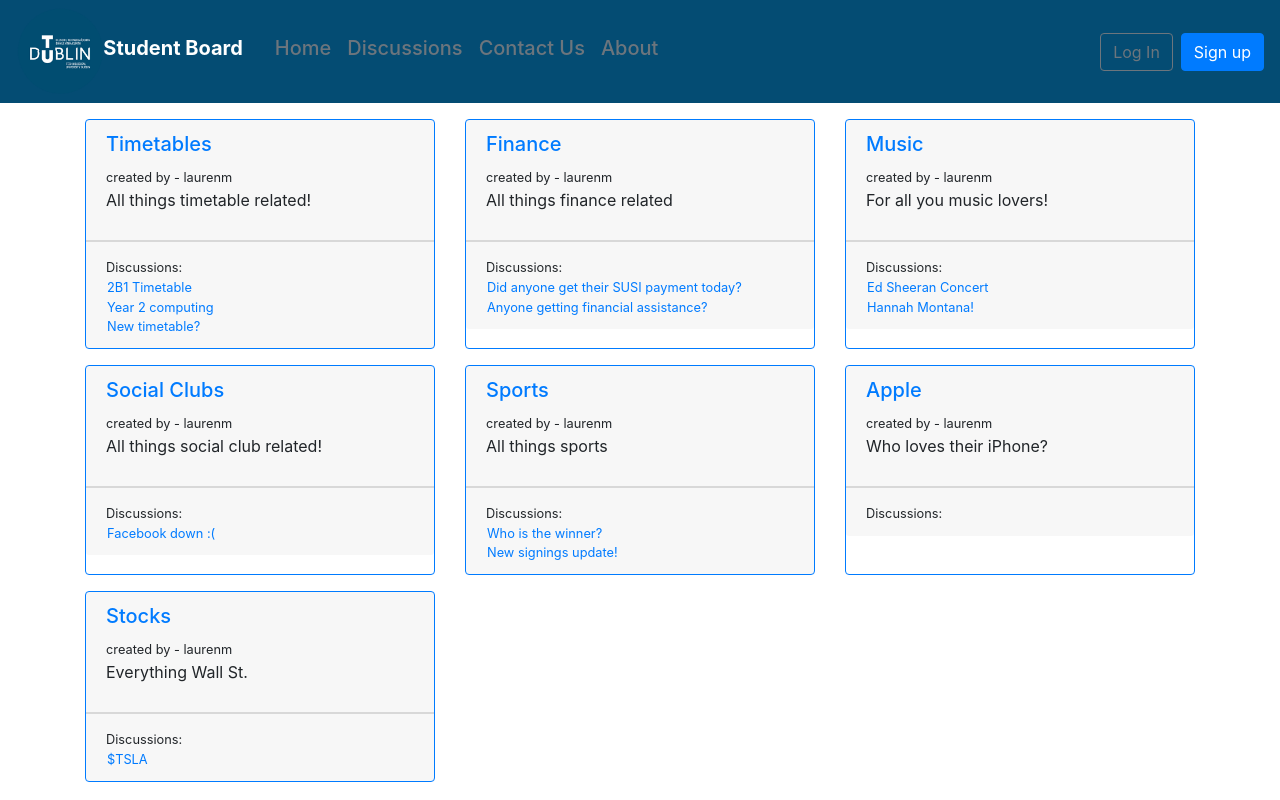
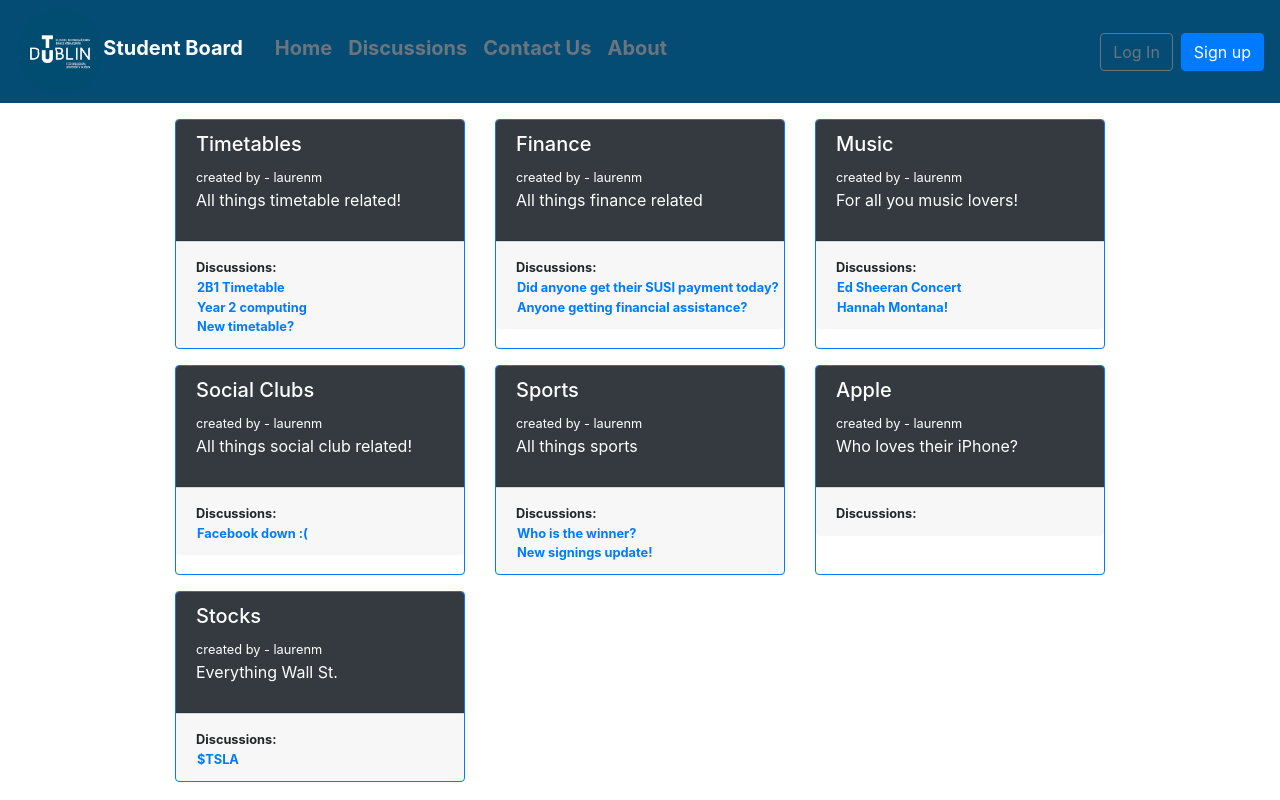
Before and after one commit to RhysMcCabe/come_slim_with_me, a Django app: page / in a window 1280 px wide. Run offline with Django 3.2, Linux system fonts and the light colour scheme; data comes from the database, SQL or seed files in the repository; both versions use the stored data as it was after the commit; some libraries are stand-ins or nearby versions.

Commit message:
Design change

```diff
--- a/messageboard/models.py
+++ b/messageboard/models.py
@@ -29,6 +29,7 @@ class Discussion(models.Model):
         get_user_model(),
         on_delete=models.CASCADE,
     )
+    date = models.DateTimeField(auto_now_add=True),
 
     def __str__(self):
         return self.title
--- a/messageboard/urls.py
+++ b/messageboard/urls.py
@@ -19,7 +19,7 @@ urlpatterns = [
     path('discussion/<int:pk>/delete/',
          DiscussionDeleteView.as_view(), name='discussion_delete'),
     path('new/', DiscussionCreateView.as_view(), name='discussion_new'),
-    path('topic/<int:pk>/', DiscussionListView.as_view(), name='discussion_list'),
+    path('discussions', DiscussionListView.as_view(), name='discussion_list'),
     path('discussion/<int:pk>/',
          DiscussionDetailView.as_view(), name='discussion_detail'),
     path('', TopicListView.as_view(), name='topic'),
--- a/messageboard/views.py
+++ b/messageboard/views.py
@@ -4,13 +4,14 @@ from django.views.generic.edit import UpdateView, DeleteView, CreateView
 from django.urls import reverse_lazy
 from .models import Discussion, Topic, Comment
 from braces.views import SelectRelatedMixin
-
+from datetime import datetime
 
 class DiscussionListView(ListView):
     model = Discussion
     template_name = 'discussion_list.html'
     context_object_name = 'all_discussions_list'
     select_related = ("member", "topic")
+    date_created = ("dates")
 
 
 class DiscussionDetailView(DetailView):
@@ -48,7 +49,8 @@ class DiscussionDeleteView(LoginRequiredMixin, UserPassesTestMixin, DeleteView):
 class DiscussionCreateView(CreateView):
     model = Discussion
     template_name = 'discussion_new.html'
-    fields = ('title', 'body', 'topic')
+    fields = ('title', 'body', 'topic',)
+    success_url = reverse_lazy('discussion_list')
 
     def form_valid(self, form):
         form.instance.member = self.request.user
--- a/templates/base.html
+++ b/templates/base.html
@@ -20,9 +20,9 @@
   <nav class="navbar navbar-expand-sm">
     <img src="/static/images/TUD.png" alt="tud-logo">
     <a class="text-white pr-3 font-weight-bold h5" href="{% url 'home' %}">Student Board</a>
-    <ul class="navbar-nav text h5 ml-2 pb-2 float-left">
+    <ul class="navbar-nav text h5 ml-2 pb-2 float-left font-weight-bold">
       <li class="nav-link"><a class="text-muted" href="{% url 'home' %}">Home</a></li>
-      <li class="nav-link"><a class="text-muted" href="#">Discussions</a></li>
+      <li class="nav-link"><a class="text-muted" href="{% url 'discussion_list' %}">Discussions</a></li>
       <li class="nav-link"><a class="text-muted" href="{% url 'contactus' %}">Contact Us</a></li>
       <li class="nav-link"><a class="text-muted" href="#">About</a></li>
     </ul>
@@ -57,7 +57,7 @@
     </div>
   </nav>
   <main>
-    <div class="container">
+    <div class="container w-75">
       {% block content %}
       {% endblock content %}
     </div>
--- a/templates/discussion_list.html
+++ b/templates/discussion_list.html
@@ -7,11 +7,11 @@
 
 <div class="row">
 
-    {% for discussion in all_discussions_list %}
+    {% for discussion in all_discussions_list reversed  %}
     <div class="col-12 pt-3">
-        <div class=" card p-3 discussion-entry">
+        <div class=" card p-3 discussion-entry border-primary">
             <h5><a href="{% url 'discussion_detail' discussion.pk %}">{{ discussion.title }}</a></h5>
-            <h6>{{ discussion.topic }}</h6>
+            <h6 class="text-muted">{{ discussion.topic }}</h6>
             <small>{{ discussion.body }}</small>
         </div>
     </div>
--- a/templates/home.html
+++ b/templates/home.html
@@ -1,15 +1,15 @@
 {% extends 'base.html' %}
 
 {% block content %}
-{% if user.is_authenticated %}
+{% if user.is_superuser %}
 <a href="{% url 'topic_new' %}" class="btn btn-primary m-2">Add new topic</a></li>
 {% endif %}
 <div class="row">
     {% for topic in all_topics_list %}
     <div class="col-4 pt-3 ">
         <div class=" card border-primary topics-entry h-100">
-            <div class="card-header">
-                <h5><a href="{% url 'discussion_list' topic.pk %}">{{ topic.name }}</a></h5>
+            <div class="card-header bg-dark text-white">
+                <h5><a class="text-white" href="{% url 'discussion_list' %}">{{ topic.name }}</a></h5>
                 <small> created by - {{ topic.member }}</small>
                 <p>{{ topic.description }}</p>
                 {% if user.is_authenticated %}
@@ -18,10 +18,11 @@
                 {% endif %}
             </div>
             <div class="card-footer">
-                <small>Discussions:</small>
+                <small class="font-weight-bold">Discussions:</small>
                 {% for discussion in topic.discussions.all %}
                 <div class="row">
-                    <a class="small ml-3 " href="{% url 'discussion_detail' discussion.pk %}">{{ discussion }}</a>
+                    <a class="small ml-3 font-weight-bold "
+                        href="{% url 'discussion_detail' discussion.pk %}">{{ discussion }}</a>
                 </div>
                 {% endfor %}
             </div>
```
Also changed, not shown: db.sqlite3, messageboard/migrations/0003_auto_20201026_2000.py (added), messageboard/migrations/0004_remove_discussion_created_at.py (added).
